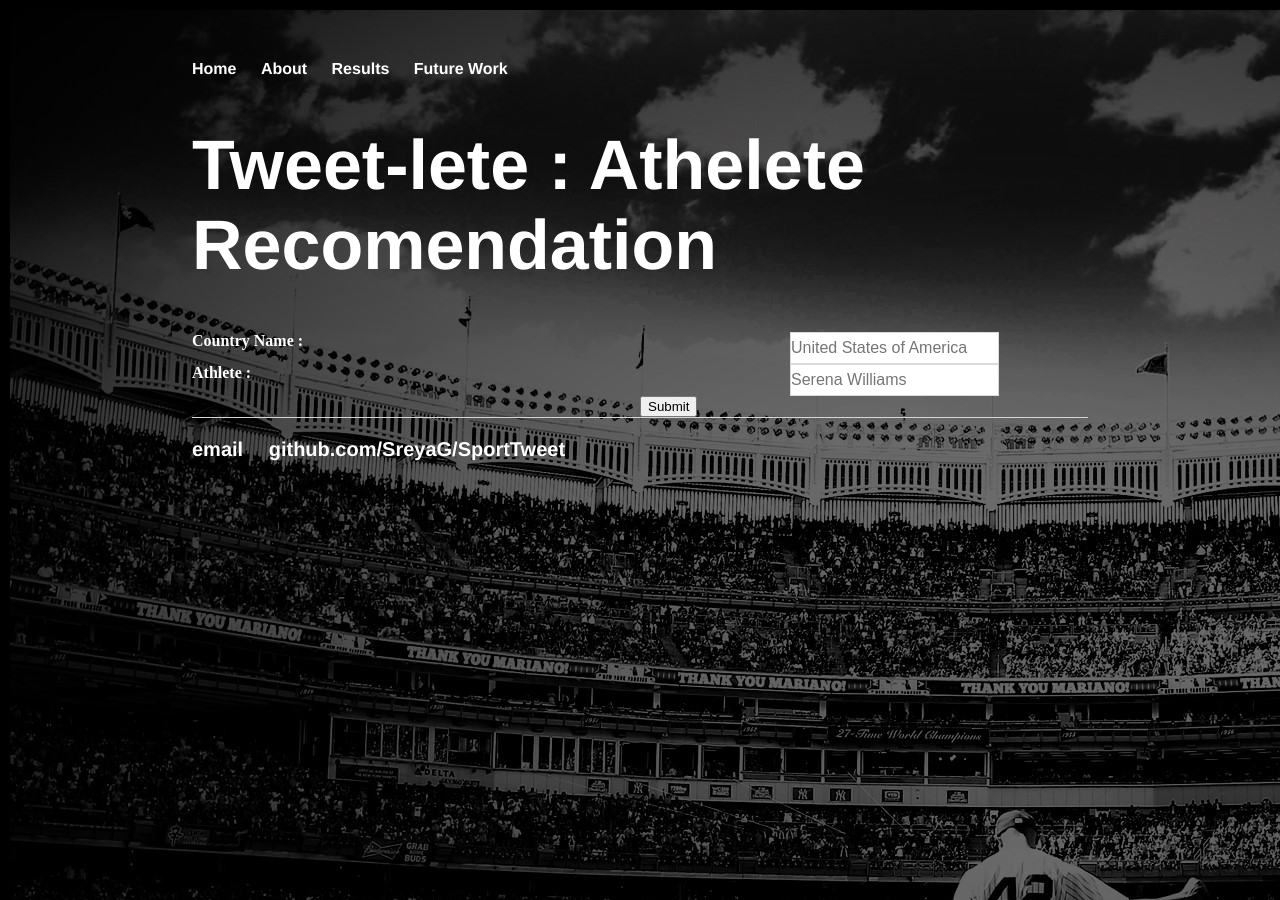
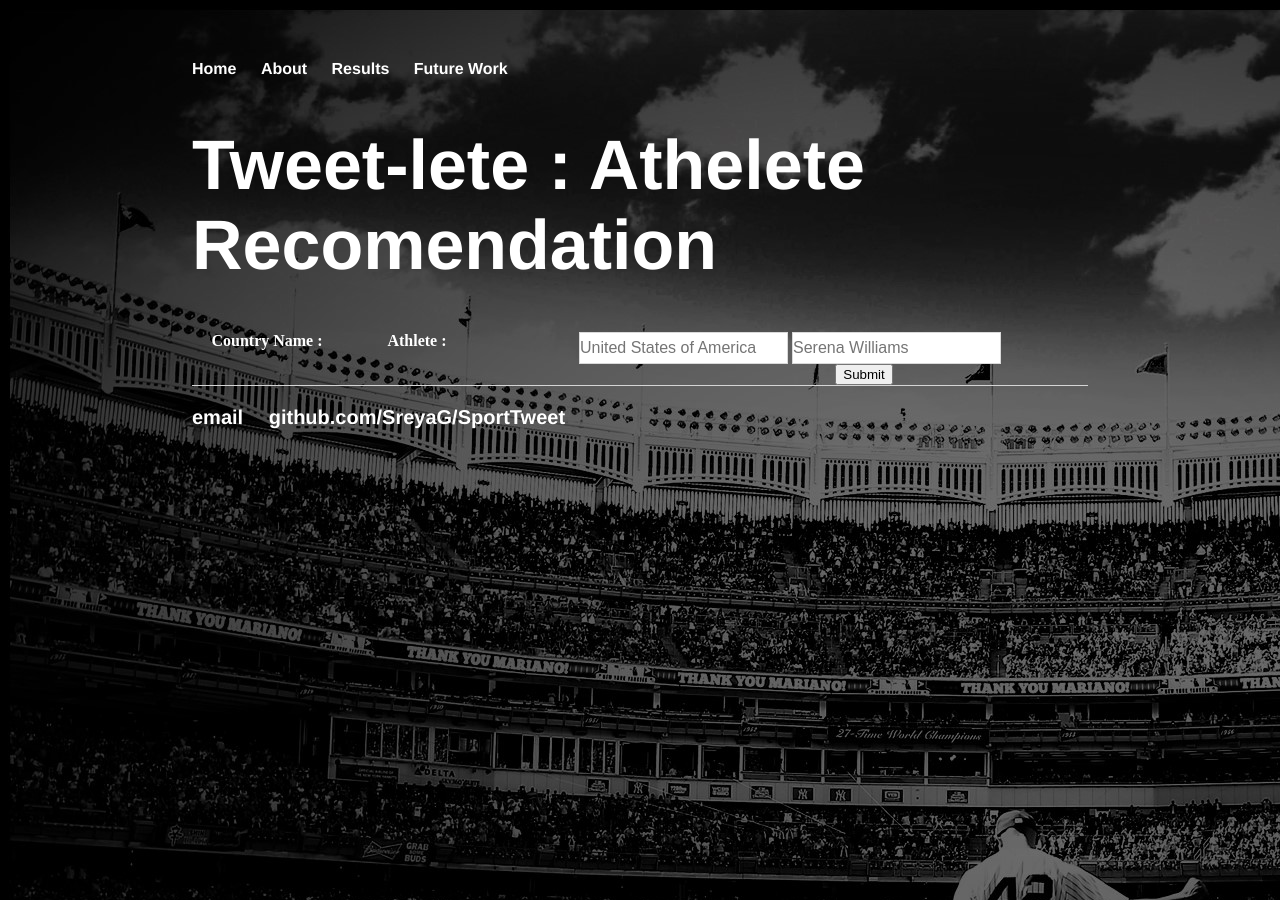
Before and after one commit to SreyaG/SportTweet, a Jekyll site: the page built from index.html, in a window 1280 px wide. Built offline with Jekyll 4.4.1, drawn with Linux system fonts in a browser that asks for light colours.

Commit message:
Update index.html

```diff
--- a/index.html
+++ b/index.html
@@ -4,11 +4,13 @@
 ---
 <div class="blurb">
 	<h1><b>Tweet-lete : Athelete Recomendation</b></h1>
+	<div style="text-align:center">
 	<form action="/action_page.php">
-  	<label for="country"> Country Name </label> <input type="text" id="country" name="country" placeholder="United States of America" style="margin-left: 50%">
-  	<label for="athlete"> Athlete </label> <input type="text" id="athelete" name="athlete" placeholder="Serena Williams" style="margin-left: 50%"><br>
+  	<label for="country"> Country Name </label> <input type="text" id="country" name="country" placeholder="United States of America" >
+  	<label for="athlete"> Athlete </label> <input type="text" id="athelete" name="athlete" placeholder="Serena Williams" ><br>
   	<input type="submit" value="Submit" style="margin-left: 50%">
 	</form>
+	</div>
 	<!--<h3>Mining Sentiment from Twitter Data to Observe the Role of Gender in Opinions about Athletes</h3>
 	<p> Social media has been a boon to data analysts, allowing data scientists to directly collect data from individuals.
 	Twitter has been leading at the forefront with more than 500 million tweets a day for analysis, offering opinions on politics, entertainment,
```
